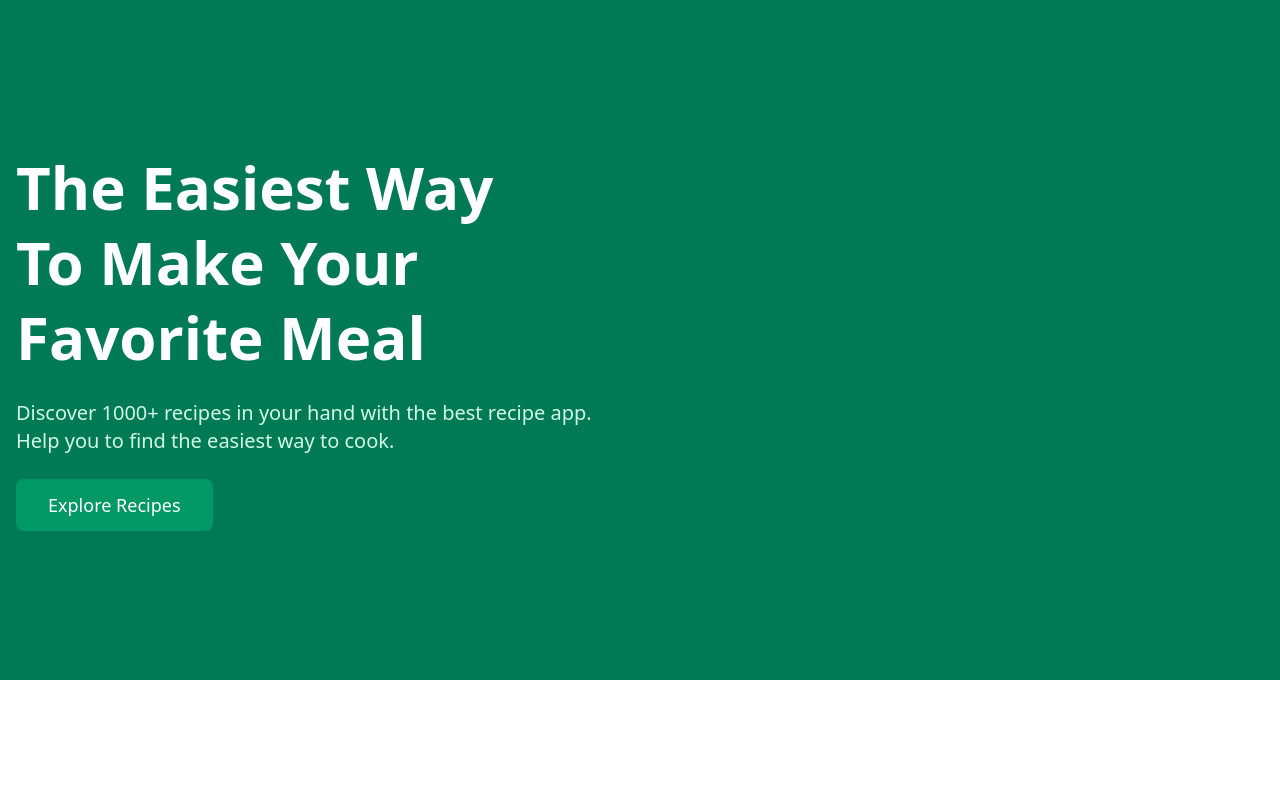
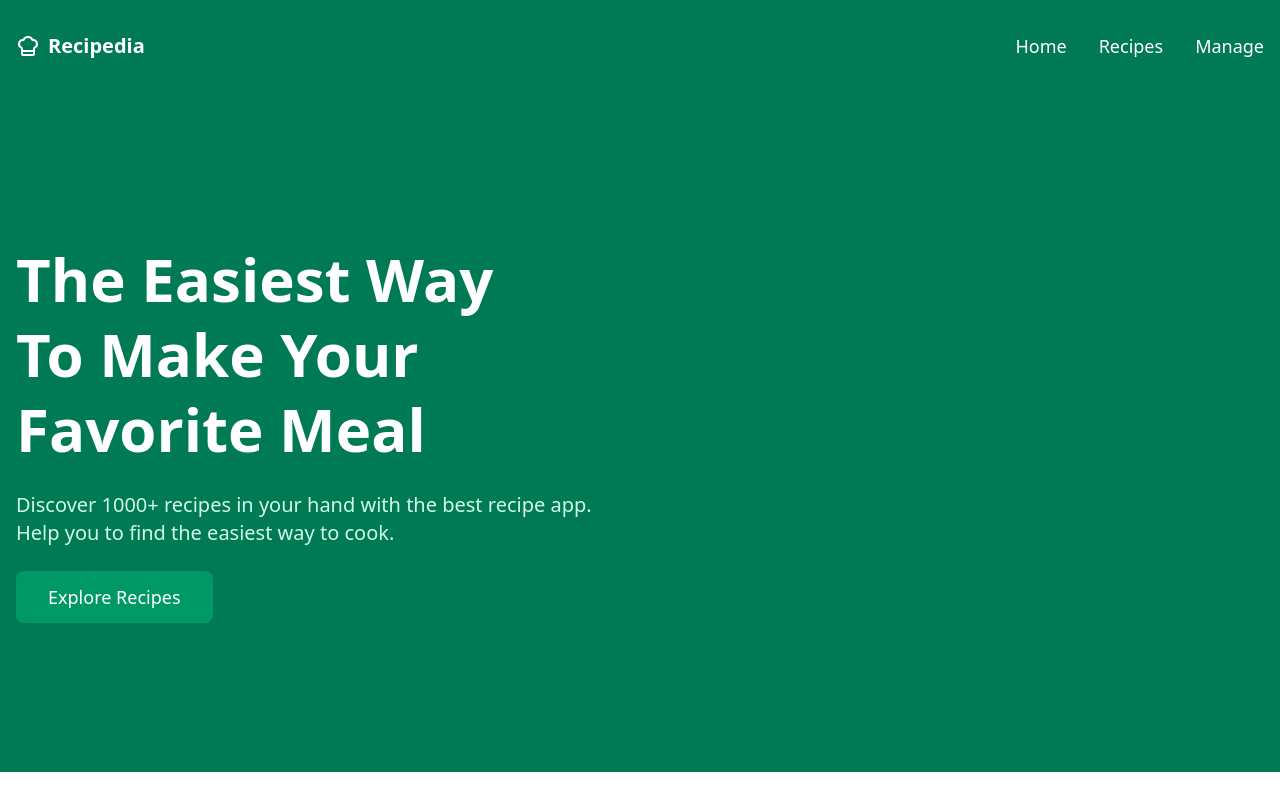
Before and after one commit to Aayush-Koju/RecipeApp, a React (Vite) app: page / in a window 1280 px wide. Built offline with nearby package versions, Linux system fonts and the light colour scheme.

Commit message:
created header component

```diff
--- /dev/null
+++ b/src/components/Header.jsx
@@ -0,0 +1,26 @@
+import { ChefHat } from "lucide-react";
+
+export default function Header() {
+  return (
+    <header className="bg-emerald-700 text-white px-4 py-8">
+      <div className="max-w-7xl xl:max-w-[1400px] 2xl:max-w-[1600px] mx-auto flex items-center justify-between">
+        <div className="flex items-center space-x-2">
+          <ChefHat />
+          <span className="font-bold text-xl">Recipedia</span>
+        </div>
+
+        <nav className="hidden md:flex items-center space-x-8 text-lg">
+          <a href="#" className="hover:text-emerald-200">
+            Home
+          </a>
+          <a href="#" className="hover:text-emerald-200">
+            Recipes
+          </a>
+          <a href="#" className="hover:text-emerald-200">
+            Manage
+          </a>
+        </nav>
+      </div>
+    </header>
+  );
+}
--- a/src/components/HeroSection.jsx
+++ b/src/components/HeroSection.jsx
@@ -16,7 +16,7 @@ export default function HeroSection() {
             Discover 1000+ recipes in your hand with the best recipe app. Help
             you to find the easiest way to cook.
           </p>
-          <button className="bg-emerald-600 hover:bg-emerald-500 text-white px-8 py-3 rounded-lg text-lg">
+          <button className="bg-emerald-600 hover:bg-emerald-500 text-white px-8 py-3 rounded-lg text-lg cursor-pointer">
             Explore Recipes
           </button>
         </div>
--- a/src/pages/Home.jsx
+++ b/src/pages/Home.jsx
@@ -1,8 +1,10 @@
+import Header from "../components/Header";
 import HeroSection from "../components/HeroSection";
 
 export default function Home() {
   return (
     <div className="min-h-screen bg-white">
+      <Header />
       <HeroSection />
     </div>
   );
```
